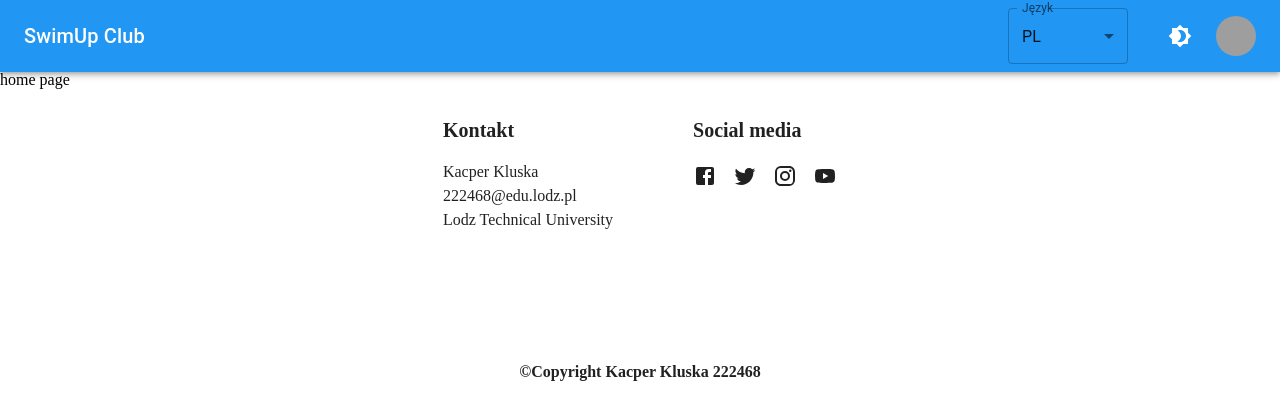
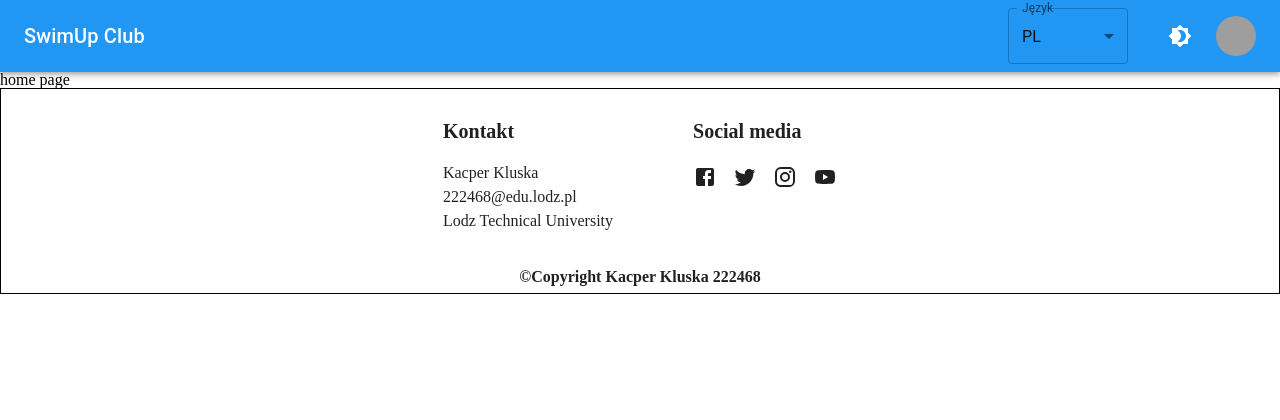
Before and after one commit to KacperKluska/SwimUpClubClient, a React (Create React App) app: page / in a window 1280 px wide. Shown: the top 420 px of the page. Built offline with nearby package versions, Linux system fonts and the light colour scheme; grey boxes are pictures that could not be loaded.

Commit message:
styled Footer

```diff
--- a/src/components/AppFooter/AppFooter.component.tsx
+++ b/src/components/AppFooter/AppFooter.component.tsx
@@ -13,7 +13,7 @@ import {
 } from './AppFooter.styles';
 
 export const AppFooter = () => (
-  <StyledPaper elevation={0} sx={{ width: '100%', height: '300px' }}>
+  <StyledPaper elevation={0}>
     <StyledData>
       <StyledColumn>
         <StyledColumnHeader>{translate('footer.contact')}</StyledColumnHeader>
--- a/src/components/AppFooter/AppFooter.styles.ts
+++ b/src/components/AppFooter/AppFooter.styles.ts
@@ -8,6 +8,7 @@ export const StyledPaper = styled(Paper)`
   align-items: center;
 
   border-radius: 0;
+  border: 1px solid black;
 `;
 
 export const StyledCopyright = styled.div`
```
